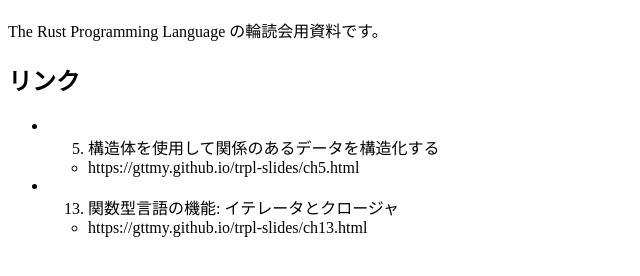
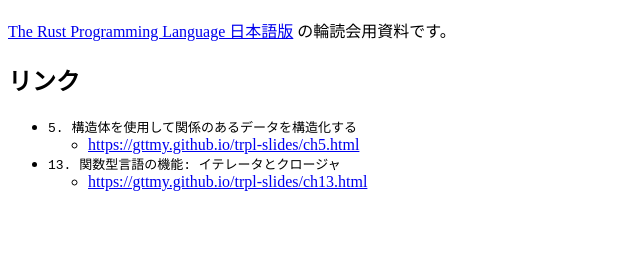
Before and after one commit to GtTmy/trpl-slides, a plain HTML site: page index.html in a window 1280 px wide. Shown: the part 48-324 px from the top of the page, without its empty margins (0-640 px from the left). Drawn offline with Linux system fonts and the light colour scheme.

Commit message:
Deploying to gh-pages from @ GtTmy/trpl-slides@568706765f8ff1b5cfc2d14b189fae7116ba54f0 🚀

```diff
--- a/index.html
+++ b/index.html
@@ -1,17 +1,13 @@
 <h1 id="trpl-slides">trpl-slides</h1>
-<p>The Rust Programming Language の輪読会用資料です。</p>
+<p><a href="https://doc.rust-jp.rs/book-ja/title-page.html">The Rust Programming Language 日本語版</a> の輪読会用資料です。</p>
 <h2 id="リンク">リンク</h2>
 <ul>
-<li><ol start="5" type="1">
-<li>構造体を使用して関係のあるデータを構造化する</li>
-</ol>
+<li><code>5. 構造体を使用して関係のあるデータを構造化する</code>
 <ul>
-<li>https://gttmy.github.io/trpl-slides/ch5.html</li>
+<li><a href="https://gttmy.github.io/trpl-slides/ch5.html">https://gttmy.github.io/trpl-slides/ch5.html</a></li>
 </ul></li>
-<li><ol start="13" type="1">
-<li>関数型言語の機能: イテレータとクロージャ</li>
-</ol>
+<li><code>13. 関数型言語の機能: イテレータとクロージャ</code>
 <ul>
-<li>https://gttmy.github.io/trpl-slides/ch13.html</li>
+<li><a href="https://gttmy.github.io/trpl-slides/ch13.html">https://gttmy.github.io/trpl-slides/ch13.html</a></li>
 </ul></li>
 </ul>
```
Also changed, not shown: ch13.html (+1 -1 lines), ch5.html (+1 -1 lines).
